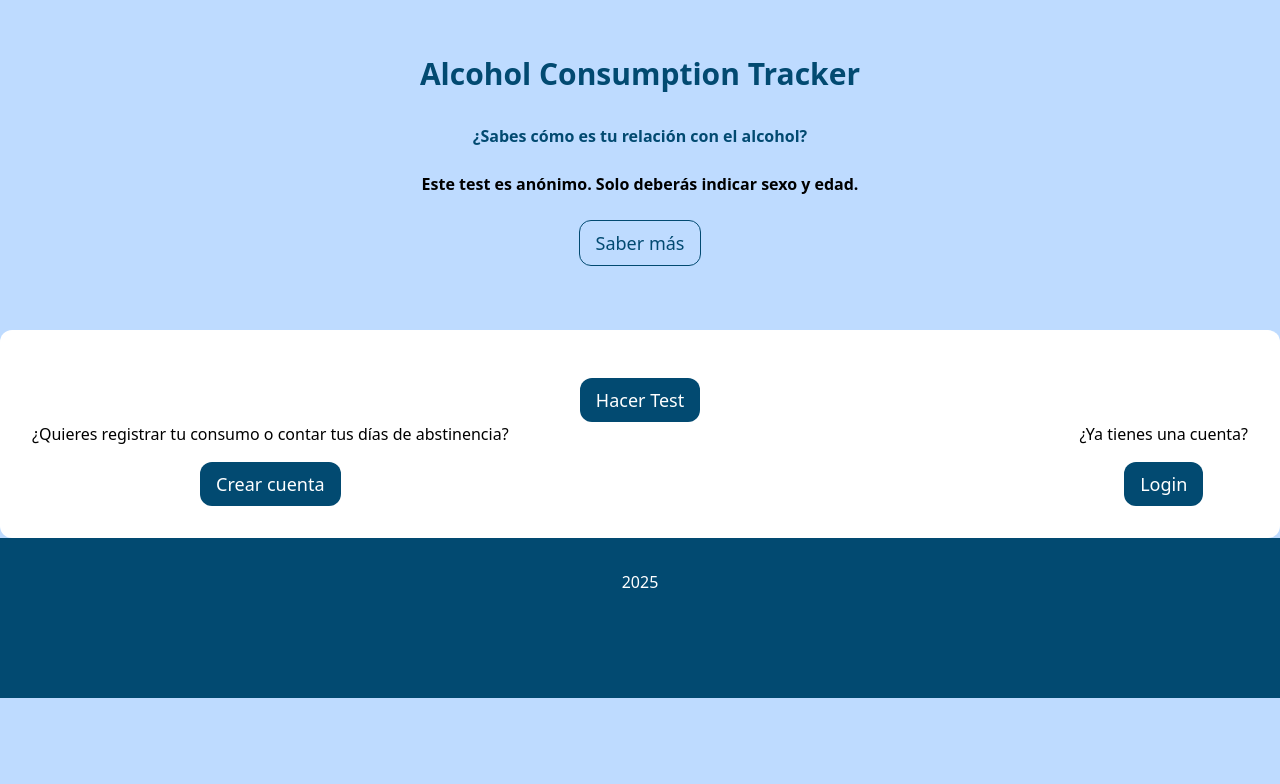
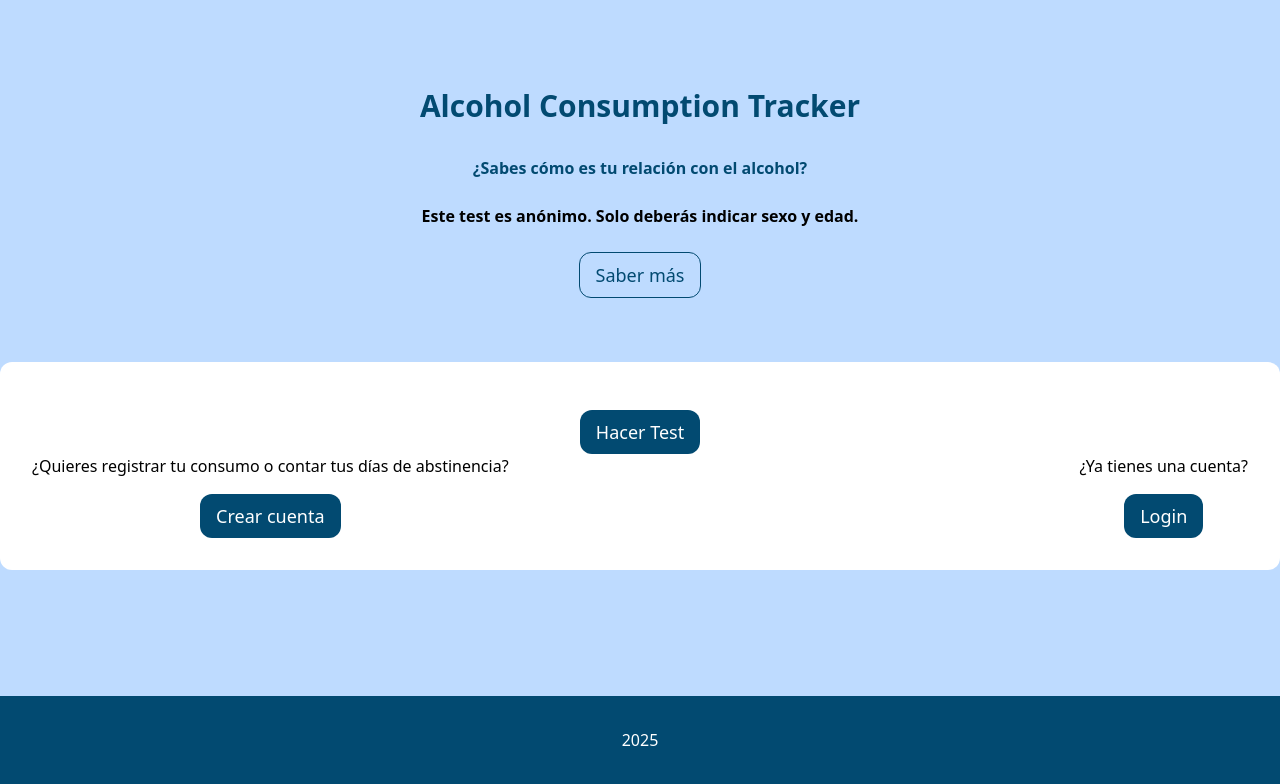
Before and after one commit to yali1986/alcohol-consumption-tracker, a React (Vite) app: page / in a window 1280 px wide. Shown: the top 784 px of the page. Built offline with nearby package versions, Linux system fonts and the light colour scheme.

Commit message:
footer at the bottom  of the page

```diff
--- a/src/App.jsx
+++ b/src/App.jsx
@@ -7,7 +7,7 @@ function App() {
 
   return (
     <>
-    <div className="mx-auto text-center my-14">
+    <div className="mx-auto text-center mt-14">
     <Home />
     </div>
 
--- a/src/pages/Home.jsx
+++ b/src/pages/Home.jsx
@@ -12,6 +12,8 @@ export default function Home() {
 
   return (
     <>
+<div className="flex flex-col min-h-screen justify-between">
+    <div>
 
     <h1 className='text-primary text-3xl my-8 font-bold'>Alcohol Consumption Tracker</h1>
     <p className="font-bold text-primary">¿Sabes cómo es tu relación con el alcohol?</p>
@@ -50,8 +52,12 @@ export default function Home() {
 
     </div>
 </div>
+  </div>
 
+<div>
 <Thefooter />
+</div>
+</div>
  </>
 
   )
```
